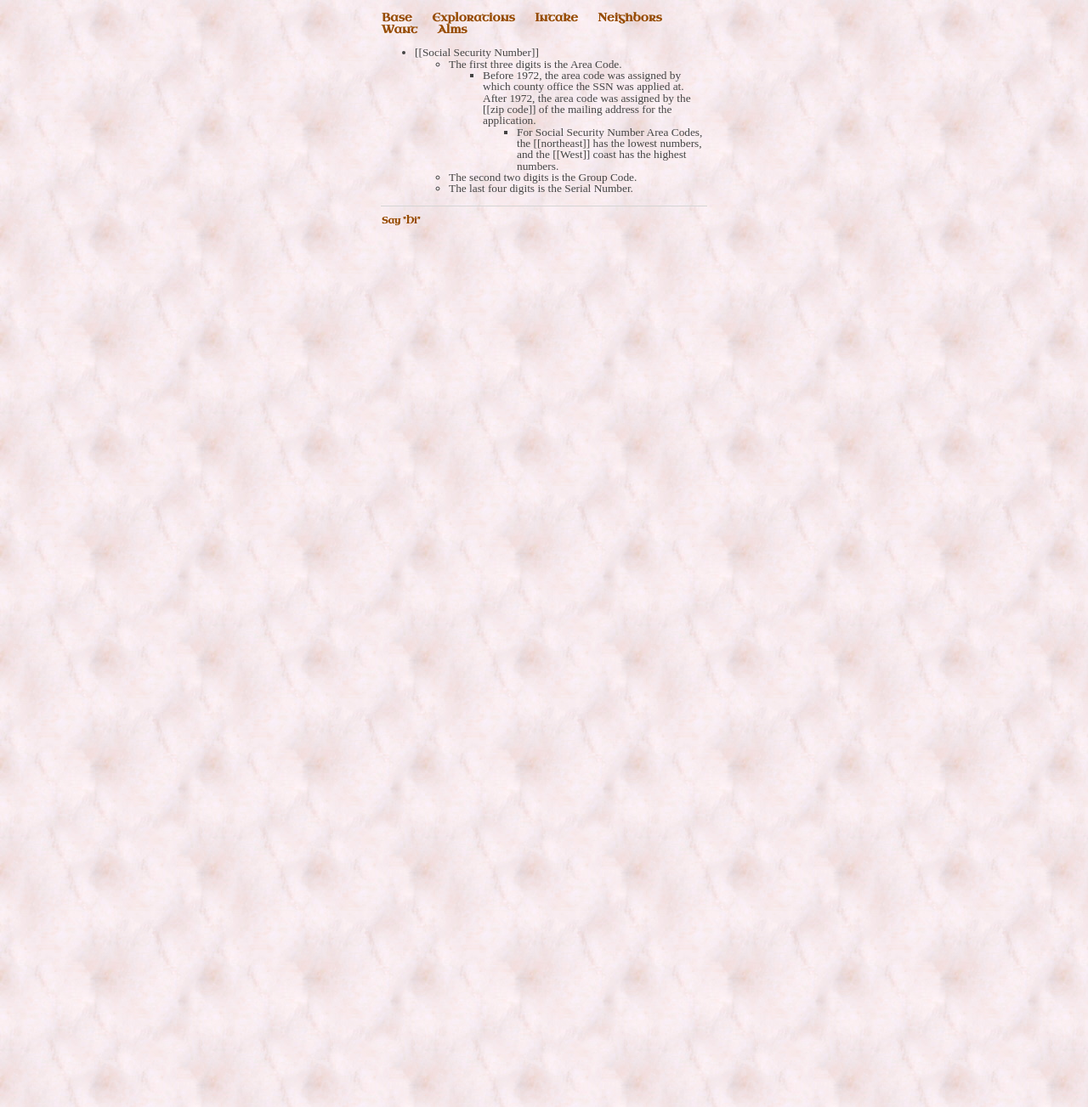
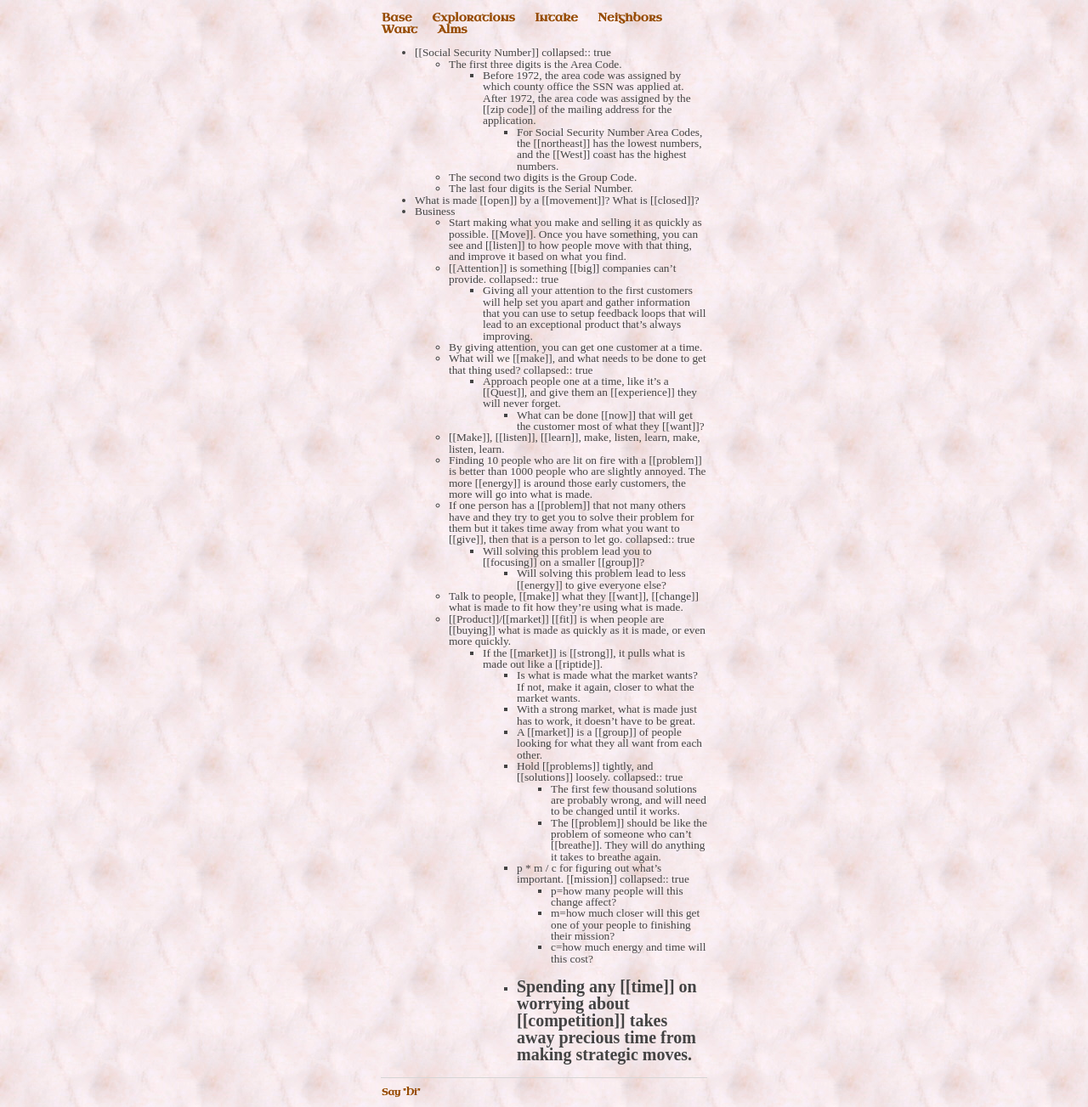
Before and after one commit to ray-dorai/ray-dorai.github.io, a Jekyll site: the page built from notes/journals/2022_08_15.md, in a window 1280 px wide. Shown: the whole page at 85% size. Built offline with Jekyll 4.4.1, drawn with Linux system fonts in a browser that asks for light colours; some web fonts are replaced; our own code applies the rules of GitHub Pages for plain Markdown files.

Commit message:
Add files via upload

```diff
--- a/notes/journals/2022_08_15.md
+++ b/notes/journals/2022_08_15.md
@@ -1,6 +1,41 @@
 - [[Social Security Number]]
+  collapsed:: true
 	- The first three digits is the Area Code.
 		- Before 1972, the area code was assigned by which county office the SSN was applied at. After 1972, the area code was assigned by the [[zip code]] of the mailing address for the application.
 			- For Social Security Number Area Codes, the [[northeast]] has the lowest numbers, and the [[West]] coast has the highest numbers.
 	- The second two digits is the Group Code.
 	- The last four digits is the Serial Number.
+- What is made [[open]] by a [[movement]]? What is [[closed]]?
+- Business
+	- Start making what you make and selling it as quickly as possible. [[Move]]. Once you have something, you can see and [[listen]] to how people move with that thing, and improve it based on what you find.
+	- [[Attention]] is something [[big]] companies can't provide.
+	  collapsed:: true
+		- Giving all your attention to the first customers will help set you apart and gather information that you can use to setup feedback loops that will lead to an exceptional product that's always improving.
+	- By giving attention, you can get one customer at a time.
+	- What will we [[make]], and what needs to be done to get that thing used?
+	  collapsed:: true
+		- Approach people one at a time, like it's a [[Quest]], and give them an [[experience]] they will never forget.
+			- What can be done [[now]] that will get the customer most of what they [[want]]?
+	- [[Make]], [[listen]], [[learn]], make, listen, learn, make, listen, learn.
+	- Finding 10 people who are lit on fire with a [[problem]] is better than 1000 people who are slightly annoyed. The more [[energy]] is around those early customers, the more will go into what is made.
+	- If one person has a [[problem]] that not many others have and they try to get you to solve their problem for them but it takes time away from what you want to [[give]], then that is a person to let go.
+	  collapsed:: true
+		- Will solving this problem lead you to [[focusing]] on a smaller [[group]]?
+			- Will solving this problem lead to less [[energy]] to give everyone else?
+	- Talk to people, [[make]] what they [[want]], [[change]] what is made to fit how they're using what is made.
+	- [[Product]]/[[market]] [[fit]] is when people are [[buying]] what is made as quickly as it is made, or even more quickly.
+		- If the [[market]] is [[strong]], it pulls what is made out like a [[riptide]].
+			- Is what is made what the market wants? If not, make it again, closer to what the market wants.
+			- With a strong market, what is made just has to work, it doesn't have to be great.
+			- A [[market]] is a [[group]] of people looking for what they all want from each other.
+			- Hold [[problems]] tightly, and [[solutions]] loosely.
+			  collapsed:: true
+				- The first few thousand solutions are probably wrong, and will need to be changed  until it works.
+				- The [[problem]] should be like the problem of someone who can't [[breathe]]. They will do anything it takes to breathe again.
+			- p * m / c for figuring out what's important. [[mission]]
+			  collapsed:: true
+				- p=how many people will this change affect?
+				- m=how much closer will this get one of your people to finishing their mission?
+				- c=how much energy and time will this cost?
+			- Spending any [[time]] on worrying about [[competition]] takes away precious time from making strategic moves.
+-
```
Also changed, not shown: notes/journals/2022_08_16.md (added, +10 -0 lines), notes/journals/2022_08_22.md (added, +3 -0 lines), notes/journals/2022_08_23.md (added, +3 -0 lines), notes/journals/2022_08_24.md (added, +14 -0 lines), notes/journals/2022_08_28.md (added, +1 -0 lines), notes/journals/2022_08_29.md (added, +13 -0 lines), notes/journals/2022_10_11.md (added, +6 -0 lines), notes/journals/2022_10_20.md (added, +1 -0 lines), notes/journals/2022_10_24.md (added, +3 -0 lines), notes/journals/2022_11_27.md (added, +79 -0 lines).
